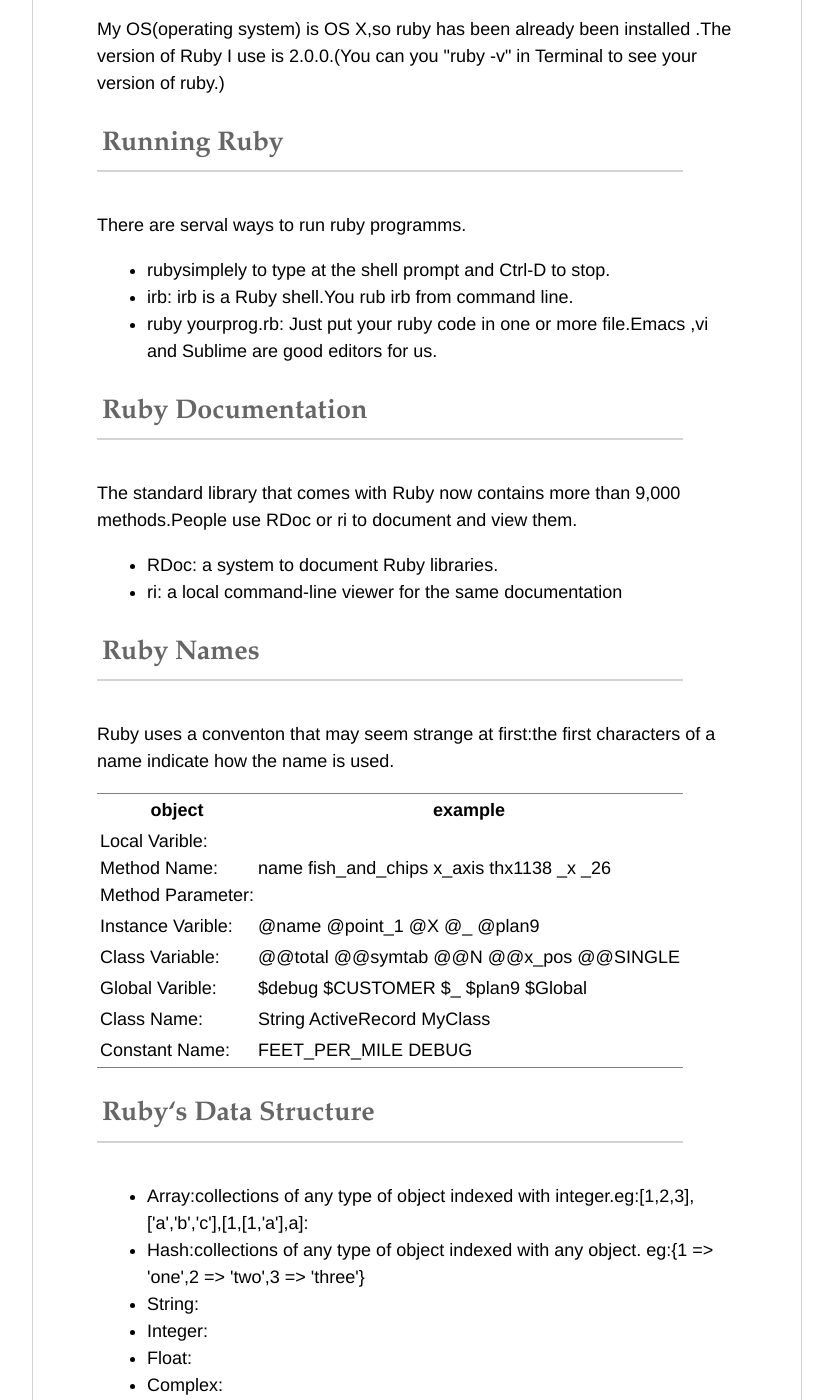
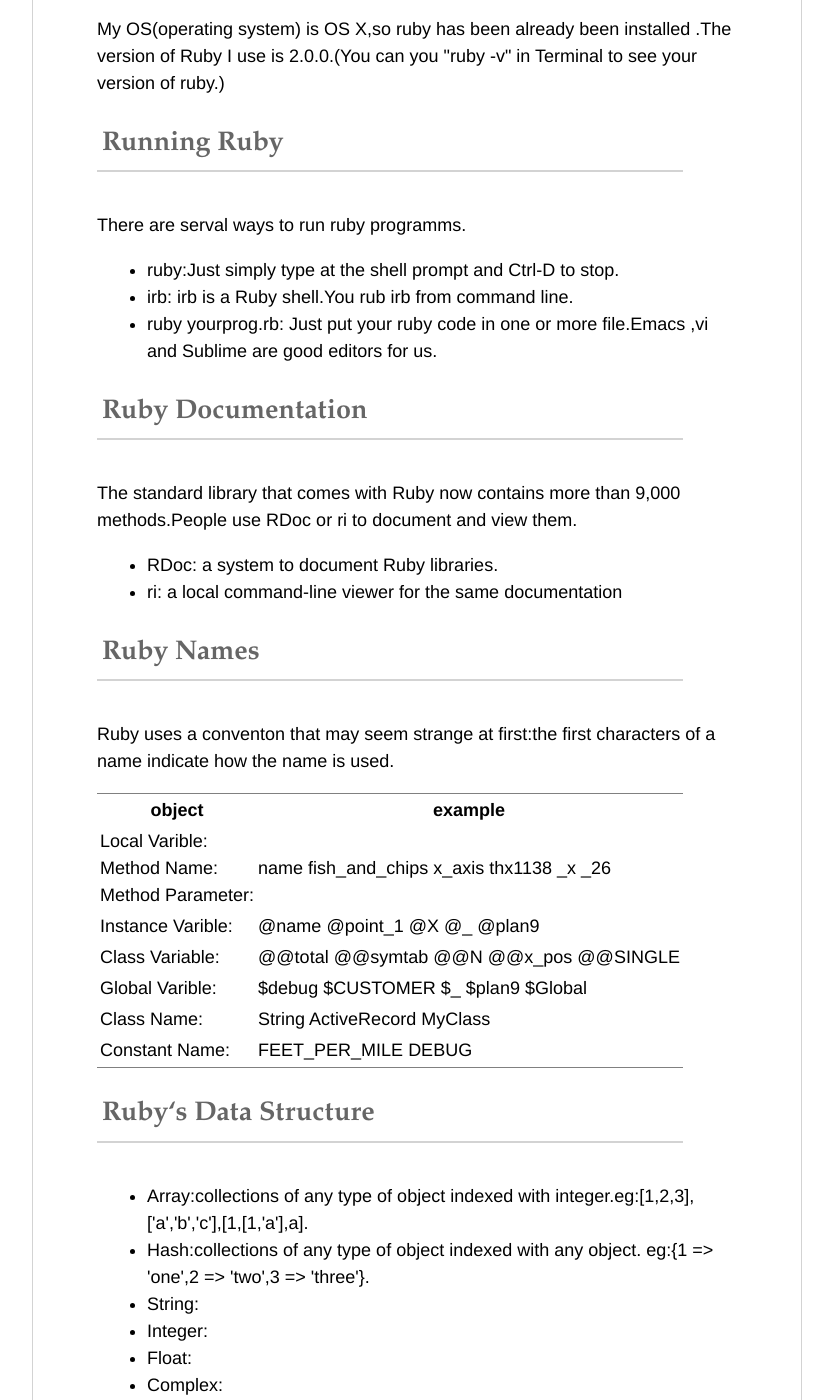
Before and after one commit to 0x00evil/0x00evil.github.io, a Jekyll site: the page built from _posts/2014-04-23-ruby-lesson-one.html, in a window 1280 px wide and 1400 px high, scrolled down 242 px. Shown: the whole window, without its empty margins (224-1057 px from the left). Built offline with Jekyll 4.4.1, drawn with Linux system fonts in a browser that asks for light colours.

Commit message:
add <ul>

```diff
--- a/_posts/2014-04-23-ruby-lesson-one.html
+++ b/_posts/2014-04-23-ruby-lesson-one.html
@@ -12,7 +12,7 @@
 <p>
 There are serval ways to run ruby programms.
 <ul>
-<li>rubysimplely to type at the shell prompt and Ctrl-D to stop.</li>
+<li>ruby:Just simply  type at the shell prompt and Ctrl-D to stop.</li>
 <li>irb: irb is a Ruby shell.You rub irb from command line.</li>
 <li>ruby yourprog.rb: Just put your ruby code in one or more file.Emacs ,vi and Sublime are good editors for us.</li>
 </ul>
@@ -67,8 +67,8 @@
 
 <h2>Ruby‘s Data Structure</h2>
 <ul>
-<li>Array:collections of any type of object indexed with integer.eg:[1,2,3],['a','b','c'],[1,[1,'a'],a]:</li>
-<li>Hash:collections of any type of object indexed with any object. eg:{1 => 'one',2 => 'two',3 => 'three'}</li>
+<li>Array:collections of any type of object indexed with integer.eg:[1,2,3],['a','b','c'],[1,[1,'a'],a].</li>
+<li>Hash:collections of any type of object indexed with any object. eg:{1 => 'one',2 => 'two',3 => 'three'}.</li>
 <li>String:</li>
 <li>Integer:</li>
 <li>Float:</li>
@@ -76,8 +76,6 @@
 </ul>
 
 <h2>Symbols</h2>
-<p>
-</p>
 
 <h2>Control Structures</h2>
 <ul>
@@ -86,6 +84,7 @@
 </ul>
 
 <h2>Loop Structures</h2>
+<ul>
 <li>while:</li>
 <li>for:</li>
 <li>loop:</li>
```
